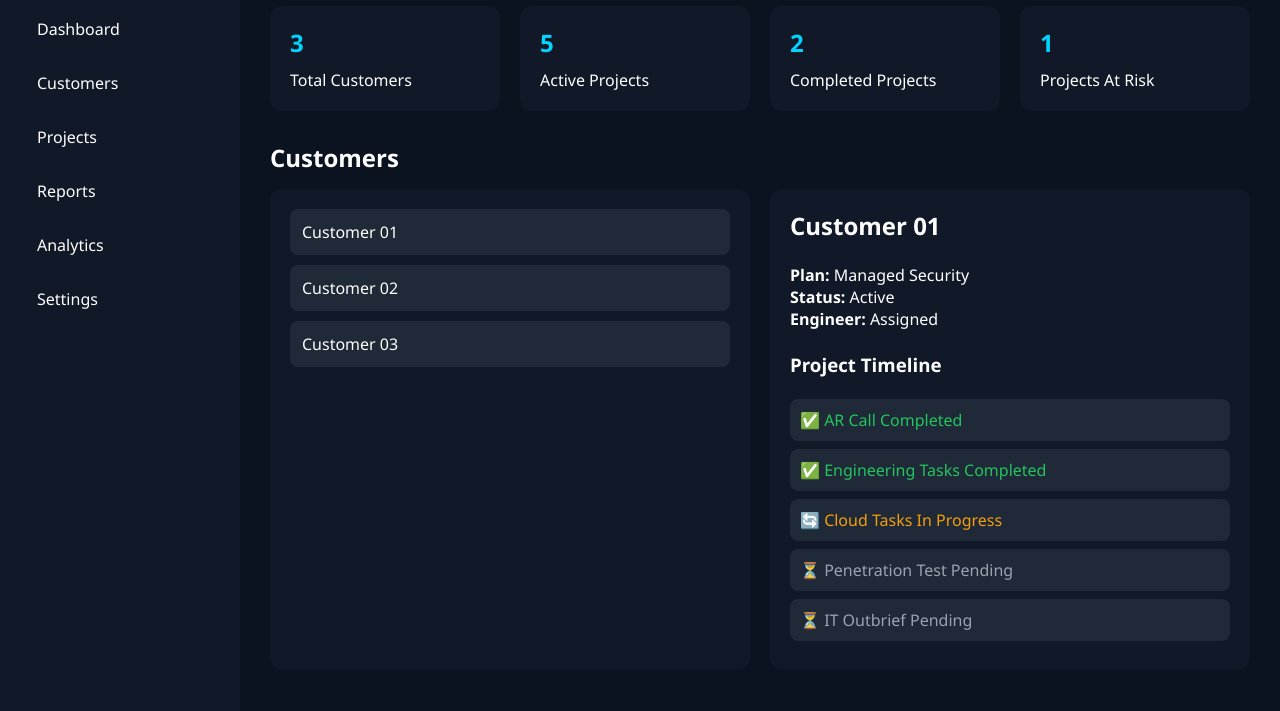
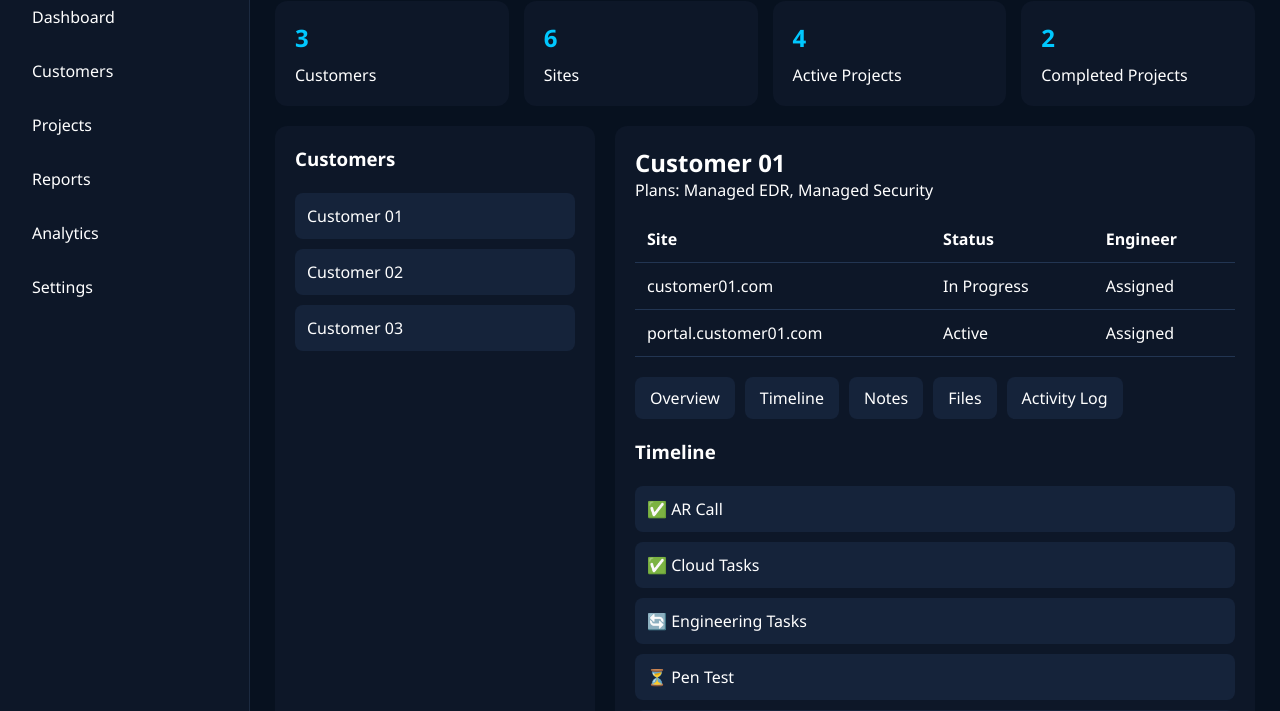
Before and after one commit to irfanahmedazmi/gradient-dashboard, a plain HTML site: page index.html in a window 1280 px wide. Shown: the part 89-800 px from the top of the page. Drawn offline with Linux system fonts and the light colour scheme.

Commit message:
Update index.html

```diff
--- a/index.html
+++ b/index.html
@@ -6,116 +6,127 @@
 <title>Gradient Cyber Dashboard</title>
 
 <style>
-*{
-margin:0;
-padding:0;
-box-sizing:border-box;
-font-family:Segoe UI,sans-serif;
-}
+*{margin:0;padding:0;box-sizing:border-box;font-family:Segoe UI,sans-serif}
 
 body{
-background:#0b1220;
-color:white;
+background:#07111f;
+color:#fff;
 display:flex;
+height:100vh;
+overflow:hidden;
 }
 
 .sidebar{
-width:240px;
-height:100vh;
-background:#111827;
-padding:25px;
-position:fixed;
+width:250px;
+background:#0d1728;
+padding:20px;
+border-right:1px solid #1c2a40;
 }
 
 .logo{
-font-size:22px;
-font-weight:bold;
-margin-bottom:40px;
-color:#00d4ff;
+font-size:24px;
+font-weight:700;
+color:#00c8ff;
+margin-bottom:30px;
 }
 
-.menu a{
-display:block;
+.nav-item{
 padding:12px;
 margin-bottom:8px;
-text-decoration:none;
-color:white;
 border-radius:8px;
+cursor:pointer;
 }
 
-.menu a:hover{
-background:#1f2937;
+.nav-item:hover{
+background:#15233a;
 }
 
 .main{
-margin-left:240px;
-padding:30px;
-width:100%;
+flex:1;
+padding:25px;
+overflow:auto;
 }
 
 .cards{
 display:grid;
-grid-template-columns:repeat(auto-fit,minmax(220px,1fr));
-gap:20px;
-margin-bottom:30px;
+grid-template-columns:repeat(4,1fr);
+gap:15px;
+margin-bottom:20px;
 }
 
 .card{
-background:#111827;
+background:#0d1728;
 padding:20px;
 border-radius:12px;
 }
 
 .card h2{
-color:#00d4ff;
+color:#00c8ff;
 margin-bottom:10px;
 }
 
-.section-title{
-margin-bottom:15px;
-}
-
-.customer-grid{
+.content{
 display:grid;
-grid-template-columns:1fr 1fr;
+grid-template-columns:320px 1fr;
 gap:20px;
 }
 
 .panel{
-background:#111827;
+background:#0d1728;
+border-radius:12px;
 padding:20px;
-border-radius:12px;
 }
 
 .customer{
 padding:12px;
-background:#1f2937;
+background:#15233a;
 margin-bottom:10px;
 border-radius:8px;
 cursor:pointer;
 }
 
 .customer:hover{
-background:#374151;
+background:#1e3150;
 }
 
-.timeline-item{
-padding:10px;
-margin-bottom:8px;
-background:#1f2937;
-border-radius:8px;
+.site-table{
+width:100%;
+border-collapse:collapse;
+margin-top:15px;
 }
 
-.active{
-color:#22c55e;
+.site-table th,
+.site-table td{
+padding:12px;
+border-bottom:1px solid #223552;
+text-align:left;
 }
 
-.progress{
-color:#f59e0b;
+.tabs{
+display:flex;
+gap:10px;
+margin:20px 0;
 }
 
-.pending{
-color:#9ca3af;
+.tab{
+padding:10px 15px;
+background:#15233a;
+border-radius:8px;
+cursor:pointer;
+}
+
+.timeline-step{
+padding:12px;
+background:#15233a;
+border-radius:8px;
+margin-bottom:10px;
+}
+
+.note{
+background:#15233a;
+padding:12px;
+border-radius:8px;
+margin-bottom:10px;
 }
 </style>
 </head>
@@ -123,32 +134,40 @@ color:#9ca3af;
 <body>
 
 <div class="sidebar">
-<div class="logo">Gradient Cyber</div>
 
-<div class="menu">
-<a href="#">Dashboard</a>
-<a href="#">Customers</a>
-<a href="#">Projects</a>
-<a href="#">Reports</a>
-<a href="#">Analytics</a>
-<a href="#">Settings</a>
+<div class="logo">
+Gradient Cyber
 </div>
+
+<div class="nav-item">Dashboard</div>
+<div class="nav-item">Customers</div>
+<div class="nav-item">Projects</div>
+<div class="nav-item">Reports</div>
+<div class="nav-item">Analytics</div>
+<div class="nav-item">Settings</div>
+
 </div>
 
 <div class="main">
 
-<h1>Internal Operations Dashboard</h1>
+<h1>Operations Dashboard</h1>
+
 <br>
 
 <div class="cards">
 
 <div class="card">
 <h2>3</h2>
-<p>Total Customers</p>
+<p>Customers</p>
 </div>
 
 <div class="card">
-<h2>5</h2>
+<h2>6</h2>
+<p>Sites</p>
+</div>
+
+<div class="card">
+<h2>4</h2>
 <p>Active Projects</p>
 </div>
 
@@ -157,18 +176,15 @@ color:#9ca3af;
 <p>Completed Projects</p>
 </div>
 
-<div class="card">
-<h2>1</h2>
-<p>Projects At Risk</p>
 </div>
 
-</div>
-
-<h2 class="section-title">Customers</h2>
-
-<div class="customer-grid">
+<div class="content">
 
 <div class="panel">
+
+<h3>Customers</h3>
+
+<br>
 
 <div class="customer">Customer 01</div>
 <div class="customer">Customer 02</div>
@@ -179,35 +195,65 @@ color:#9ca3af;
 <div class="panel">
 
 <h2>Customer 01</h2>
-<br>
 
-<p><strong>Plan:</strong> Managed Security</p>
-<p><strong>Status:</strong> Active</p>
-<p><strong>Engineer:</strong> Assigned</p>
+<p>Plans:
+Managed EDR, Managed Security</p>
+
+<table class="site-table">
+
+<tr>
+<th>Site</th>
+<th>Status</th>
+<th>Engineer</th>
+</tr>
+
+<tr>
+<td>customer01.com</td>
+<td>In Progress</td>
+<td>Assigned</td>
+</tr>
+
+<tr>
+<td>portal.customer01.com</td>
+<td>Active</td>
+<td>Assigned</td>
+</tr>
+
+</table>
+
+<div class="tabs">
+<div class="tab">Overview</div>
+<div class="tab">Timeline</div>
+<div class="tab">Notes</div>
+<div class="tab">Files</div>
+<div class="tab">Activity Log</div>
+</div>
+
+<h3>Timeline</h3>
 
 <br>
 
-<h3>Project Timeline</h3>
+<div class="timeline-step">✅ AR Call</div>
+<div class="timeline-step">✅ Cloud Tasks</div>
+<div class="timeline-step">🔄 Engineering Tasks</div>
+<div class="timeline-step">⏳ Pen Test</div>
+<div class="timeline-step">⏳ IT Outbrief</div>
+<div class="timeline-step">⏳ Closed</div>
+
 <br>
 
-<div class="timeline-item active">
-✅ AR Call Completed
+<h3>Notes</h3>
+
+<br>
+
+<div class="note">
+Irfan • Today 09:00<br>
+Kickoff completed.
 </div>
 
-<div class="timeline-item active">
-✅ Engineering Tasks Completed
-</div>
-
-<div class="timeline-item progress">
-🔄 Cloud Tasks In Progress
-</div>
-
-<div class="timeline-item pending">
-⏳ Penetration Test Pending
-</div>
-
-<div class="timeline-item pending">
-⏳ IT Outbrief Pending
+<div class="note">
+Engineer • Today 12:15<br>
+Cloud configuration started.
 </div>
 
 </div>
```
